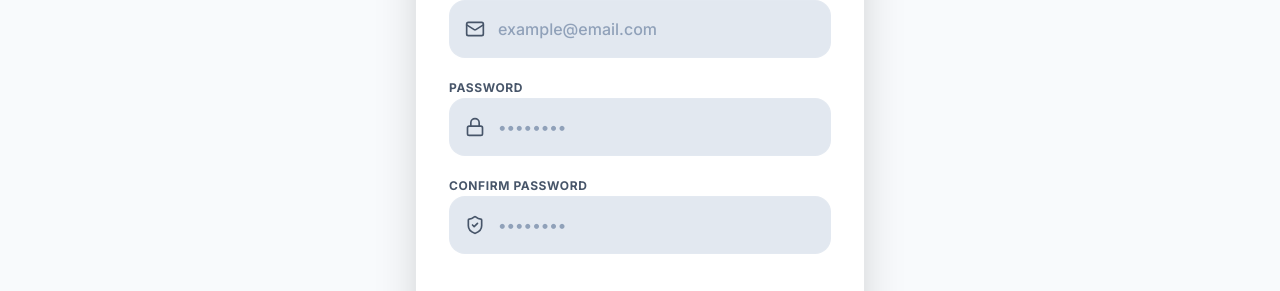
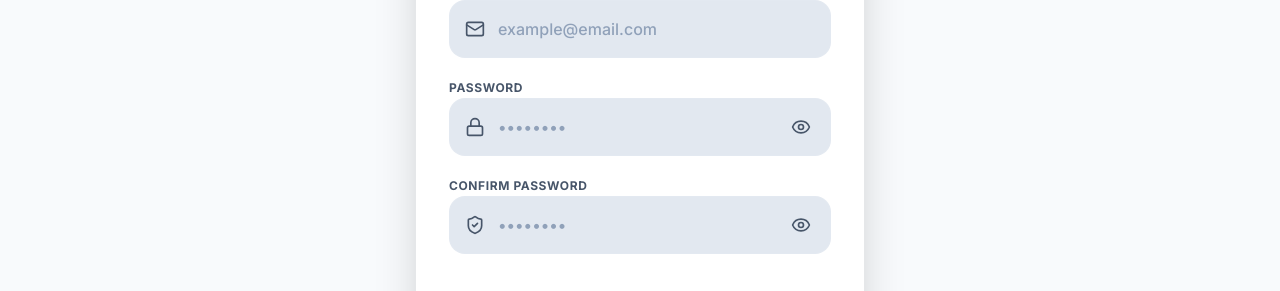
Before and after one commit to sahjon87-star/MysterGO, a React (Vite) app: page /signup in a window 1280 px wide. Shown: the part 424-715 px from the top of the page. Built offline with nearby package versions, Linux system fonts and the light colour scheme; no server answers.

Commit message:
feat: add password visibility toggle to auth pages
Update branding to MistriGOBD and implement eye icons to allow users to toggle password visibility in Login and Signup forms.

```diff
--- a/index.html
+++ b/index.html
@@ -5,25 +5,25 @@
     <meta name="viewport" content="width=device-width, initial-scale=1.0" />
 
     <!-- Primary Meta Tags -->
-    <title>MistriGO - Expert Service Providers in Bangladesh</title>
-    <meta name="title" content="MistriGO - Expert Service Providers in Bangladesh">
-    <meta name="description" content="MistriGO connects you with expert service providers in Bangladesh. Hire Rajmistri, Electricians, Plumbers, and more. নির্ভরযোগ্য রাজমিস্ত্রি, ইলেকট্রিশিয়ান এবং দক্ষ টেকনিশিয়ান খুঁজুন।">
-    <meta name="keywords" content="MistriGO, Rajmistri, Electrician, Plumber, Construction, Services Bangladesh, রাজমিস্ত্রি, ইলেকট্রিশিয়ান, প্লাম্বার, সার্ভিস বাংলাদেশ">
-    <meta name="author" content="MistriGO">
+    <title>MistriGOBD</title>
+    <meta name="title" content="MistriGOBD">
+    <meta name="description" content="MistriGOBD connects you with trusted, expert local service providers in Bangladesh. Hire verified plumbers, electricians, রাজমিস্ত্রি, and more.">
+    <meta name="keywords" content="MistriGOBD, Rajmistri, Electrician, Plumber, Construction, Services Bangladesh, রাজমিস্ত্রি, ইলেকট্রিশিয়ান, প্লাম্বার, সার্ভিস বাংলাদেশ">
+    <meta name="author" content="MistriGOBD">
 
     <!-- Open Graph / Facebook -->
     <meta property="og:type" content="website">
-    <meta property="og:url" content="https://mistrigo.com/">
-    <meta property="og:title" content="MistriGO - Expert Service Providers in Bangladesh">
-    <meta property="og:description" content="Hire expert Rajmistri, Electricians, and Plumbers easily. নির্ভরযোগ্য রাজমিস্ত্রি এবং দক্ষ টেকনিশিয়ান খুঁজুন।">
-    <meta property="og:image" content="/logo.png">
+    <meta property="og:url" content="https://mistrigobd.netlify.app/">
+    <meta property="og:title" content="MistriGOBD">
+    <meta property="og:description" content="Connect with trusted, expert local service providers in Bangladesh. Quick, reliable, and verified.">
+    <meta property="og:image" content="/logo.svg">
 
     <!-- Twitter -->
     <meta property="twitter:card" content="summary_large_image">
-    <meta property="twitter:url" content="https://mistrigo.com/">
-    <meta property="twitter:title" content="MistriGO - Expert Service Providers in Bangladesh">
-    <meta property="twitter:description" content="Hire expert Rajmistri, Electricians, and Plumbers easily. নির্ভরযোগ্য রাজমিস্ত্রি এবং দক্ষ টেকনিশিয়ান খুঁজুন।">
-    <meta property="twitter:image" content="/logo.png">
+    <meta property="twitter:url" content="https://mistrigobd.netlify.app/">
+    <meta property="twitter:title" content="MistriGOBD">
+    <meta property="twitter:description" content="Connect with trusted, expert local service providers in Bangladesh. Quick, reliable, and verified.">
+    <meta property="twitter:image" content="/logo.svg">
 
     <!-- Favicon -->
     <link rel="icon" type="image/svg+xml" href="/logo.svg" />
--- a/src/components/auth/LoginPage.tsx
+++ b/src/components/auth/LoginPage.tsx
@@ -3,7 +3,7 @@ import { useNavigate } from 'react-router-dom';
 import { signInWithEmailAndPassword, signInWithPopup } from 'firebase/auth';
 import { auth, googleProvider } from '../../lib/firebase';
 import { useLanguage } from '../../contexts/LanguageContext';
-import { Mail, Lock, Loader2 } from 'lucide-react';
+import { Mail, Lock, Loader2, Eye, EyeOff } from 'lucide-react';
 import { Logo } from '../shared/Logo';
 import { motion } from 'motion/react';
 
@@ -12,6 +12,7 @@ export const LoginPage: React.FC = () => {
   const navigate = useNavigate();
   const [email, setEmail] = useState('');
   const [password, setPassword] = useState('');
+  const [showPassword, setShowPassword] = useState(false);
   const [loading, setLoading] = useState(false);
   const [error, setError] = useState('');
 
@@ -89,13 +90,22 @@ export const LoginPage: React.FC = () => {
             <div className="relative">
               <Lock className="absolute left-4 top-1/2 -translate-y-1/2 text-gray-teal w-5 h-5" />
               <input
-                type="password"
+                type={showPassword ? "text" : "password"}
                 value={password}
                 onChange={(e) => setPassword(e.target.value)}
-                className="w-full pl-12 pr-4 py-4 bg-brand-surface border border-white/5 rounded-2xl focus:ring-2 focus:ring-brand-amber transition-all outline-none text-slate-900 placeholder:text-slate-400 font-medium"
+                className="w-full pl-12 pr-12 py-4 bg-brand-surface border border-white/5 rounded-2xl focus:ring-2 focus:ring-brand-amber transition-all outline-none text-slate-900 placeholder:text-slate-400 font-medium animate-none"
                 placeholder="••••••••"
                 required
               />
+              <button
+                type="button"
+                onClick={() => setShowPassword(!showPassword)}
+                className="absolute right-4 top-1/2 -translate-y-1/2 text-gray-teal hover:text-brand-amber transition-colors p-1"
+                id="toggle-login-password"
+                aria-label={showPassword ? "Hide password" : "Show password"}
+              >
+                {showPassword ? <EyeOff className="w-5 h-5" /> : <Eye className="w-5 h-5" />}
+              </button>
             </div>
           </div>
 
--- a/src/components/auth/SignupPage.tsx
+++ b/src/components/auth/SignupPage.tsx
@@ -4,7 +4,7 @@ import { createUserWithEmailAndPassword, updateProfile, signInWithPopup } from '
 import { doc, setDoc, serverTimestamp, updateDoc, increment, getDocs, collection, query, where } from 'firebase/firestore';
 import { auth, db, googleProvider } from '../../lib/firebase';
 import { useLanguage } from '../../contexts/LanguageContext';
-import { User, Mail, Lock, Check, ScrollText, ShieldAlert, Wrench, Store, ShieldCheck, Loader2 } from 'lucide-react';
+import { User, Mail, Lock, Check, ScrollText, ShieldAlert, Wrench, Store, ShieldCheck, Loader2, Eye, EyeOff } from 'lucide-react';
 import { Logo } from '../shared/Logo';
 import { motion } from 'motion/react';
 import { UserRole } from '../../types';
@@ -20,6 +20,8 @@ export const SignupPage: React.FC = () => {
   const [email, setEmail] = useState('');
   const [password, setPassword] = useState('');
   const [confirmPassword, setConfirmPassword] = useState('');
+  const [showPassword, setShowPassword] = useState(false);
+  const [showConfirmPassword, setShowConfirmPassword] = useState(false);
   const [loading, setLoading] = useState(false);
   const [error, setError] = useState('');
   const [acceptedTerms, setAcceptedTerms] = useState(false);
@@ -259,13 +261,22 @@ export const SignupPage: React.FC = () => {
             <div className="relative">
               <Lock className="absolute left-4 top-1/2 -translate-y-1/2 text-gray-teal w-5 h-5" />
               <input
-                type="password"
+                type={showPassword ? "text" : "password"}
                 value={password}
                 onChange={(e) => setPassword(e.target.value)}
-                className="w-full pl-12 pr-4 py-4 bg-brand-surface border border-white/5 rounded-2xl focus:ring-2 focus:ring-brand-amber transition-all outline-none text-slate-900 placeholder:text-slate-400 font-medium"
+                className="w-full pl-12 pr-12 py-4 bg-brand-surface border border-white/5 rounded-2xl focus:ring-2 focus:ring-brand-amber transition-all outline-none text-slate-900 placeholder:text-slate-400 font-medium animate-none"
                 placeholder="••••••••"
                 required
               />
+              <button
+                type="button"
+                onClick={() => setShowPassword(!showPassword)}
+                className="absolute right-4 top-1/2 -translate-y-1/2 text-gray-teal hover:text-brand-amber transition-colors p-1"
+                id="toggle-signup-password"
+                aria-label={showPassword ? "Hide password" : "Show password"}
+              >
+                {showPassword ? <EyeOff className="w-5 h-5" /> : <Eye className="w-5 h-5" />}
+              </button>
             </div>
           </div>
 
@@ -274,13 +285,22 @@ export const SignupPage: React.FC = () => {
             <div className="relative">
               <ShieldCheck className="absolute left-4 top-1/2 -translate-y-1/2 text-gray-teal w-5 h-5" />
               <input
-                type="password"
+                type={showConfirmPassword ? "text" : "password"}
                 value={confirmPassword}
                 onChange={(e) => setConfirmPassword(e.target.value)}
-                className="w-full pl-12 pr-4 py-4 bg-brand-surface border border-white/5 rounded-2xl focus:ring-2 focus:ring-brand-amber transition-all outline-none text-slate-900 placeholder:text-slate-400 font-medium"
+                className="w-full pl-12 pr-12 py-4 bg-brand-surface border border-white/5 rounded-2xl focus:ring-2 focus:ring-brand-amber transition-all outline-none text-slate-900 placeholder:text-slate-400 font-medium animate-none"
                 placeholder="••••••••"
                 required
               />
+              <button
+                type="button"
+                onClick={() => setShowConfirmPassword(!showConfirmPassword)}
+                className="absolute right-4 top-1/2 -translate-y-1/2 text-gray-teal hover:text-brand-amber transition-colors p-1"
+                id="toggle-signup-confirm-password"
+                aria-label={showConfirmPassword ? "Hide confirm password" : "Show confirm password"}
+              >
+                {showConfirmPassword ? <EyeOff className="w-5 h-5" /> : <Eye className="w-5 h-5" />}
+              </button>
             </div>
           </div>
 
```
